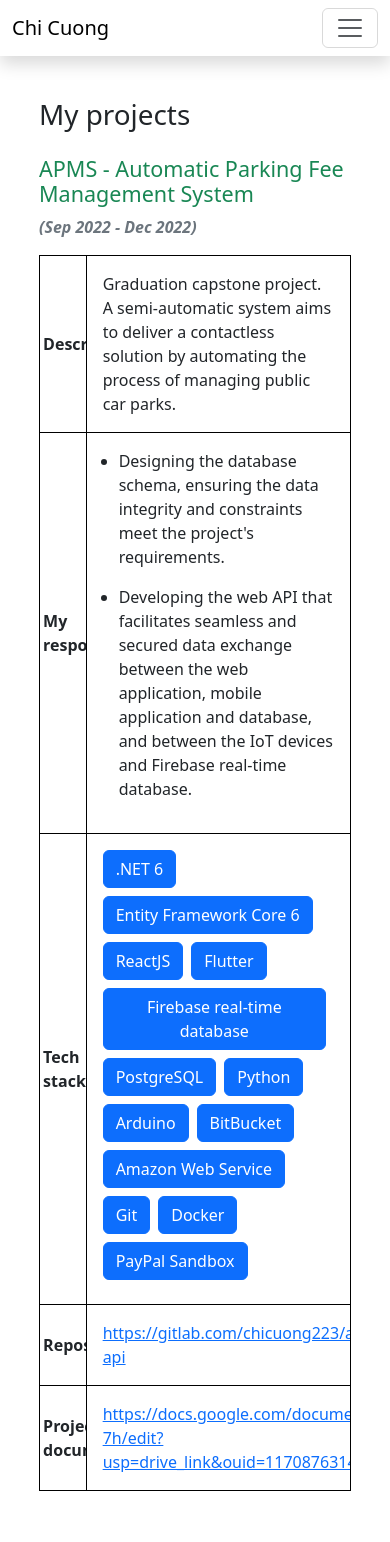
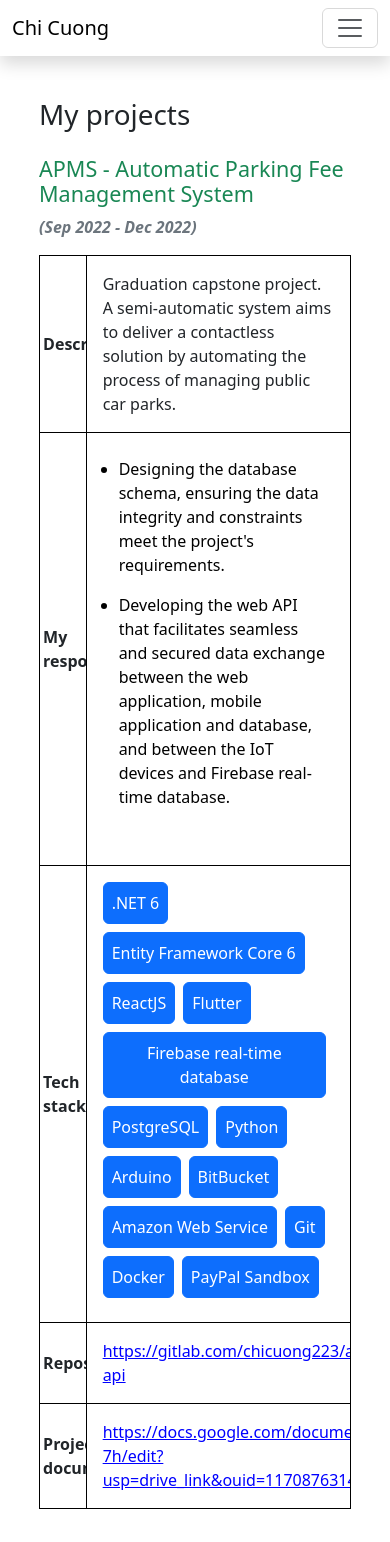
Before and after one commit to chicuong223/portfolio, an Angular app: page /my-projects in a window 390 px wide. Shown: the top 1542 px of the page. Built offline with nearby package versions, Linux system fonts and the light colour scheme.

Commit message:
responsive table in MyProjectsComponent

```diff
--- a/src/app/about/about.component.html
+++ b/src/app/about/about.component.html
@@ -4,8 +4,6 @@
             <div class="col-lg-3">
                 <div class="shadow rounded text-center" id="about-card">
                     <img class="img-fluid" src="./assets/portrait.jpg" alt="potrait" />
-                    <!-- <div id="portrait-img">
-                </div> -->
                     <div id="contact-info" class="mt-2">
                         <p>chicuong.tang01&#64;gmail.com</p>
                         <p>
@@ -20,12 +18,14 @@
                 </div>
             </div>
 
-            <div class="col-lg-9" id="about-paragraph">
+            <div class="col-lg-9">
+                <div id="about-paragraph">
                     <h1>About me</h1>
                     <div id="about-content" class="content-text">
                         <p>Hello! I am Chi Cuong, a software developer based in Ho Chi Minh City, Vietnam.</p>
-                    <p>I am a Software Engineering graduate from FPT University, and I have 1 year experience of working
-                        in the software development industry.</p>
+                        <p>I am a Software Engineering graduate from FPT University, and I have gained 1 year of
+                            practical
+                            experience in the software development industry.</p>
                         <p>During my education at the university
                             as well as in my professional career, I have developed several applications from scratch to
                             production then to maintainance. </p>
@@ -39,3 +39,4 @@
             </div>
         </div>
     </div>
+</div>
--- a/src/app/my-projects/my-projects.component.css
+++ b/src/app/my-projects/my-projects.component.css
@@ -28,20 +28,30 @@ td>button {
     pointer-events: none;
 }
 
+td>a:link {
+    color: blue;
+    padding: 0
+}
+
+td>a:visited {
+    color: purple;
+    padding: 0
+}
+
 @media (max-width: 1024px) {
     table {
         width: 100%;
     }
 
     th {
-        max-width: 50%;
+        max-width: 60%;
         padding-left: 1%;
         padding-right: 1em;
-        overflow: auto;
+        overflow: scroll;
     }
 
     td {
-        /* max-width: 20%; */
-        overflow: auto;
+        max-width: 20%;
+        overflow: scroll;
     }
 }
--- a/src/app/my-projects/my-projects.component.html
+++ b/src/app/my-projects/my-projects.component.html
@@ -4,7 +4,7 @@
         <div *ngFor="let pro of projects" class="mt-auto mb-5">
             <h4 class="text-success">{{pro.name}}</h4>
             <p class="text-secondary fst-italic fw-bold">({{pro.projectTime}})</p>
-            <table>
+            <table class="table table-responsive">
                 <tr>
                     <th>Description</th>
                     <td>{{pro.description}}</td>
@@ -23,7 +23,7 @@
                     <th>Tech stack</th>
                     <td>
                         <button *ngFor="let tech of pro.techStack"
-                            class="btn btn-primary ms-auto me-2 mt-auto mb-2">{{tech}}</button>
+                            class="btn btn-primary bg-primary text-white ms-auto me-2 mt-auto mb-2">{{tech}}</button>
                     </td>
                 </tr>
                 <tr *ngIf="pro.repositoryUrl">
--- a/src/app/work-experiences/work-experiences.component.html
+++ b/src/app/work-experiences/work-experiences.component.html
@@ -2,8 +2,8 @@
     <h1>Work Experiences</h1>
     <div id="experiences" class="mt-4">
         <div *ngFor="let exp of workExperiences" class="mb-4">
-            <h3 class="text-primary">{{exp.company}} <span class="text-dark fs-4">({{exp.workTime}})</span></h3>
-            <p class="text-secondary fst-italic fs-5">{{exp.position}}</p>
+            <h3 class="text-success">{{exp.company}} <span class="text-dark fs-4">({{exp.workTime}})</span></h3>
+            <p class="text-secondary fst-italic fw-medium fs-5">{{exp.position}}</p>
             <ul class="content-text">
                 <li *ngFor="let res of exp.responsibilities">
                     <p>{{res}}</p>
```
Also changed, not shown: 3 other files (tests, documents, lock files or other folders). Lines whose indentation alone changed are shown as unchanged.
